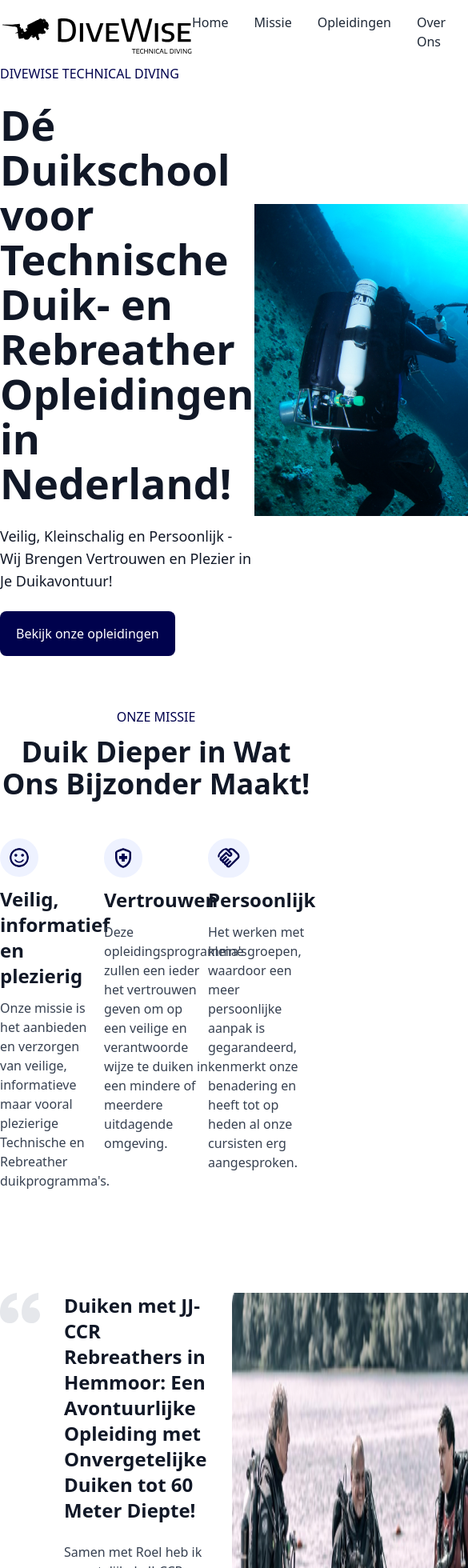
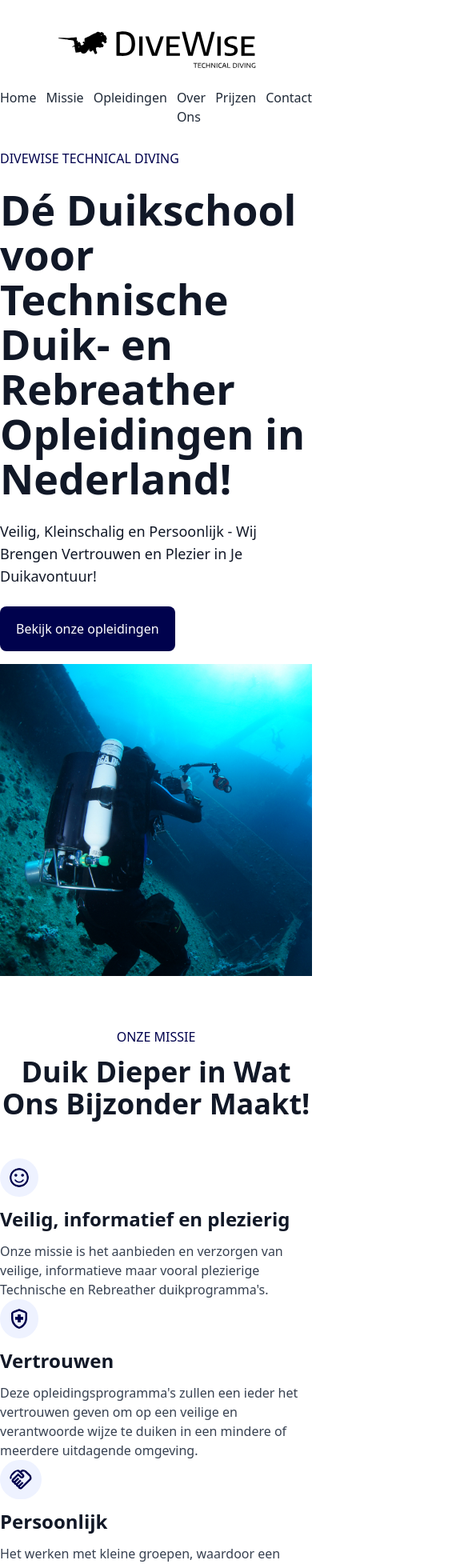
Before and after one commit to JoeriSmits/DiveWise, a Next.js app: page / in a window 390 px wide. Shown: the top 1960 px of the page at 80% size, 585 px wide, since content can reach past the window. Built offline with nearby package versions, Linux system fonts and the light colour scheme.

Commit message:
feat: responsive design for all modules

```diff
--- a/components/navbar/navbar.tsx
+++ b/components/navbar/navbar.tsx
@@ -2,10 +2,10 @@
 
 const NavBar = ({}): JSX.Element => {
     return (
-        <div className="flex justify-between items-center container mx-auto py-3" role="navigation">
+        <div className="flex flex-col md:flex-row justify-between items-center container mx-auto py-3 space-y-6 md:space-y-0 my-4 md:my-0" role="navigation">
             <Image src="/assets/images/logo.svg" width={250} height={56} alt="Logo image of DiveWise Technical Diving" />
 
-            <div className="flex space-x-8 text-neutral-800">
+            <div className="flex space-x-3 md:space-x-8 text-neutral-800">
                 <a href="#">Home</a>
                 <a href="#">Missie</a>
                 <a href="#">Opleidingen</a>
--- a/modules/hero-header/hero-header.tsx
+++ b/modules/hero-header/hero-header.tsx
@@ -3,14 +3,14 @@
 
 const HeroHeaderModule = (): JSX.Element => {
     return (
-        <div className="flex justify-between items-center">
+        <div className="grid justify-between items-center grid-cols-1 md:grid-cols-2 gap-y-4 md:gap-y-0 md:gap-x-8">
             <div className="max-w-2xl space-y-6">
                 <span className="subheading">DiveWise Technical Diving</span>
                 <h1>Dé Duikschool voor Technische Duik- en Rebreather Opleidingen in Nederland!</h1>
                 <h2 className="text text-lg font-normal">Veilig, Kleinschalig en Persoonlijk - Wij Brengen Vertrouwen en Plezier in Je Duikavontuur!</h2>
                 <Button>Bekijk onze opleidingen</Button>
             </div>
-            <Image src="/assets/images/hero-header-diver.jpg" alt="A diver with a rebreather taking a photo of a ship wreck" width={592} height={592} />
+            <Image className="w-full" src="/assets/images/hero-header-diver.jpg" alt="A diver with a rebreather taking a photo of a ship wreck" width={592} height={592} />
         </div>
     );
 }
--- a/modules/quote/quote.tsx
+++ b/modules/quote/quote.tsx
@@ -1,10 +1,9 @@
 import Image from "next/image";
 
-const QuoteModule = ({ className }: { className?: string }): JSX.Element => {
-    console.log(className);
+const QuoteModule = (): JSX.Element => {
     return (
-        <div className={`w-full relative pl-12 pt-16 flex space-x-8 ${className}`}>
-            <Image src="/assets/icons/quote.svg" alt="Quote" width={50} height={50} className="mx-auto left-0 top-16 absolute" />
+        <div className="relative md:pl-12 md:pt-16 grid grid-cols-1 items-center md:grid-cols-2 md:gap-x-8">
+            <Image src="/assets/icons/quote.svg" alt="Quote" width={50} height={50} className="hidden md:inline mx-auto left-0 top-16 absolute" />
 
             <blockquote className="space-y-6">
                 <h3>Duiken met JJ-CCR Rebreathers in Hemmoor: Een Avontuurlijke Opleiding met Onvergetelijke Duiken tot 60 Meter Diepte!</h3>
@@ -16,7 +15,7 @@
                 </div>
             </blockquote>
 
-            <Image src="/assets/images/quotes/jan_mulder.jpg" alt="Jan Mulder" width={555} height={368}/>
+            <Image src="/assets/images/quotes/jan_mulder.jpg" className="w-full" alt="Jan Mulder" width={555} height={368}/>
         </div>
     );
 }
--- a/modules/usp/usp-block.tsx
+++ b/modules/usp/usp-block.tsx
@@ -9,7 +9,7 @@
                 <h2 className="max-w-xl mx-auto">Duik Dieper in Wat Ons Bijzonder Maakt!</h2>
             </div>
 
-            <div className="grid grid-cols-3">
+            <div className="grid grid-cols-1 md:grid-cols-3">
                 <USP image="/assets/icons/smile.svg" alt="Icon of a smiley">
                     <h3>Veilig, informatief en plezierig</h3>
                     <p>Onze missie is het aanbieden en verzorgen van veilige, informatieve maar vooral plezierige Technische en Rebreather duikprogramma's.</p>
```
